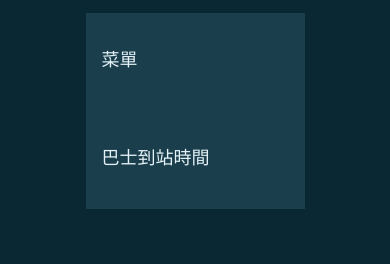
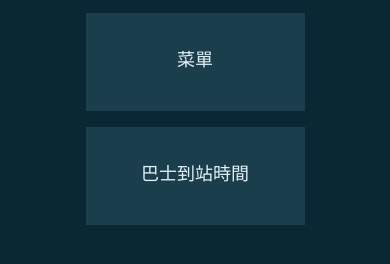
Before and after one commit to chan26588668/chan26588668.github.io, a plain HTML site: page index.html in a window 390 px wide. Shown: the part 48-312 px from the top of the page. Drawn offline with Linux system fonts and the light colour scheme.

Commit message:
Update mobile main page margin

```diff
--- a/style.css
+++ b/style.css
@@ -83,11 +83,10 @@ article {
 
 	#list > a:first-child {
 		margin-right: 0;
+		margin-bottom: 1rem;
 	}
 
-	.item {
-		flex-direction: row;
-	}
+
 
 	.item > span {
 		font-size: large;
```
